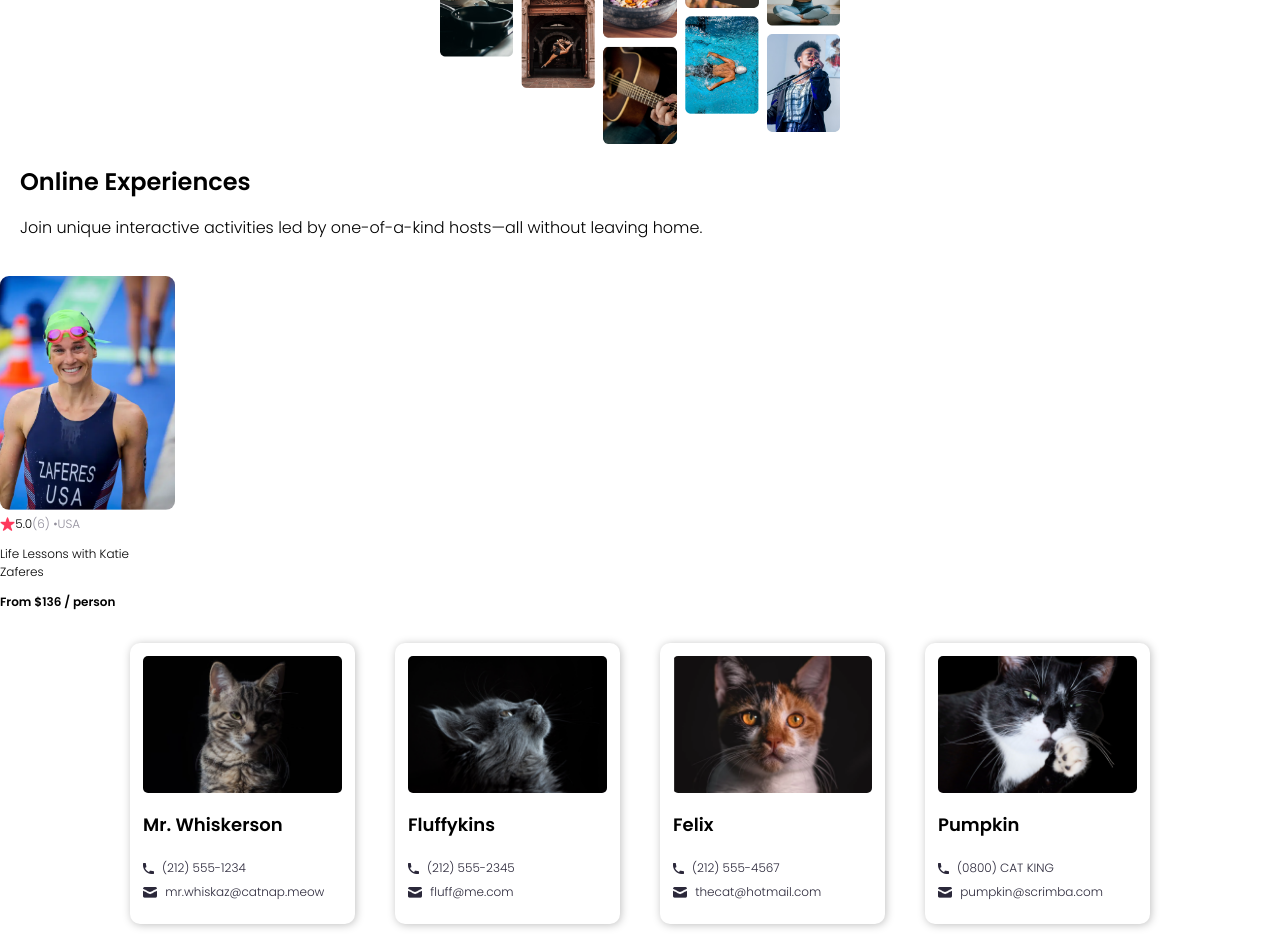
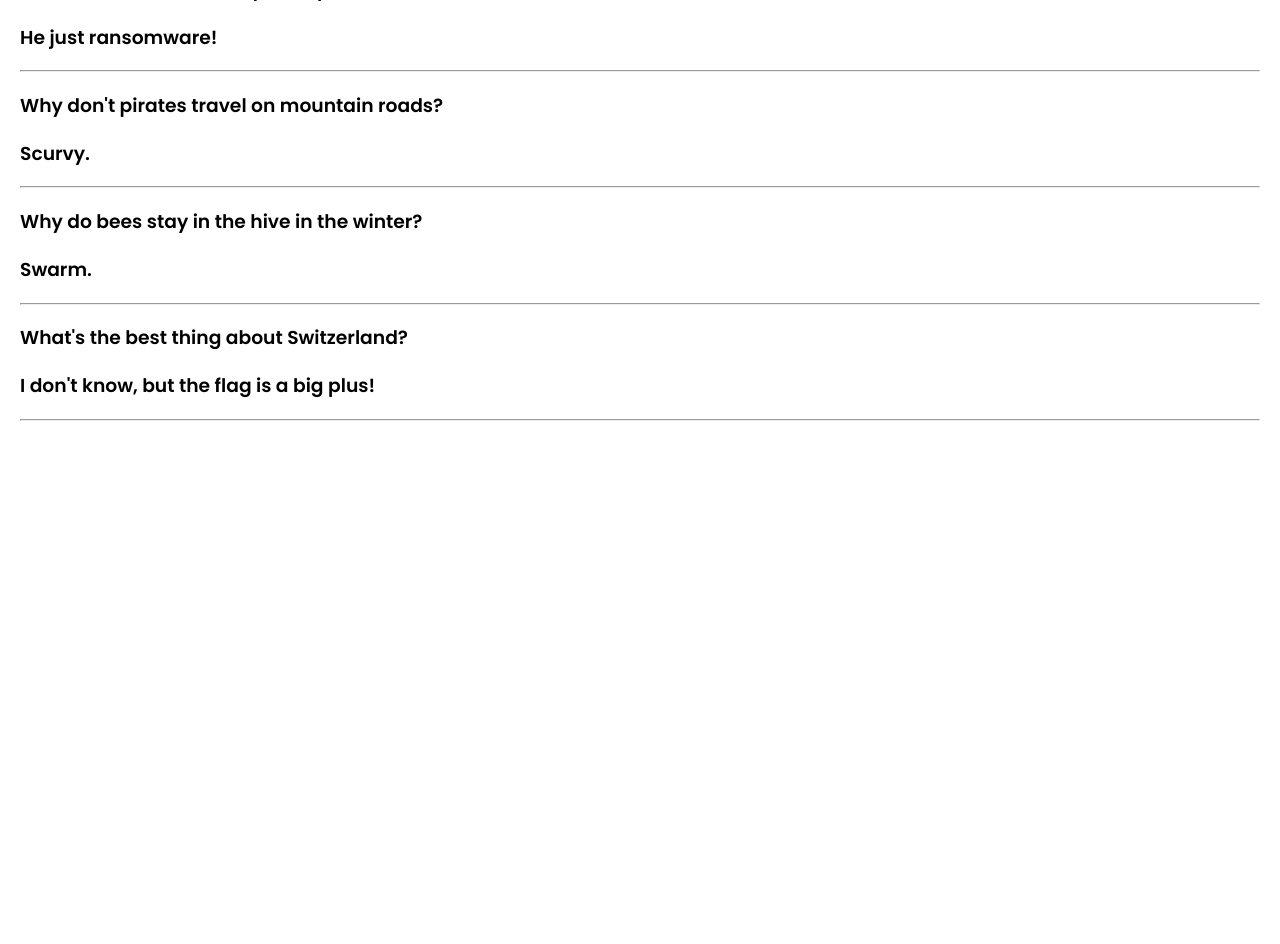
Before and after one commit to Evan-C-Mead/not-air-bnb, a React (Create React App) app: page / in a window 1280 px wide. Shown: the part 180-1124 px from the top of the page. After the commit the page ends 800 px from the top, so only its background shows below. Built offline with nearby package versions, Linux system fonts and the light colour scheme.

Commit message:
jokes created

```diff
--- a/src/App.js
+++ b/src/App.js
@@ -8,42 +8,64 @@
 import fluffykins from '../src/images/fluffykins.png';
 import felix from '../src/images/felix.png';
 import pumpkin from '../src/images/pumpkin.png';
+import Joke from './components/Joke';
 
-function App() {
+export default function App() {
     return (
-        <div>
-            <Navbar/>
-            <Hero/>
-            <Card/>
+        <div className="main">
+            {/*<Navbar />*/}
+            {/*<Hero />*/}
+            {/*<Card />*/}
 
-            <div className="contacts">
-                <Contact
-                    img={mrW}
-                    name="Mr. Whiskerson"
-                    phone="(212) 555-1234"
-                    email="mr.whiskaz@catnap.meow"
+            {/*<div className="contacts">*/}
+            {/*    <Contact*/}
+            {/*        img={mrW}*/}
+            {/*        name="Mr. Whiskerson"*/}
+            {/*        phone="(212) 555-1234"*/}
+            {/*        email="mr.whiskaz@catnap.meow"*/}
+            {/*    />*/}
+            {/*    <Contact*/}
+            {/*        img={fluffykins}*/}
+            {/*        name="Fluffykins"*/}
+            {/*        phone="(212) 555-2345"*/}
+            {/*        email="fluff@me.com"*/}
+            {/*    />*/}
+            {/*    <Contact*/}
+            {/*        img={felix}*/}
+            {/*        name="Felix"*/}
+            {/*        phone="(212) 555-4567"*/}
+            {/*        email="thecat@hotmail.com"*/}
+            {/*    />*/}
+            {/*    <Contact*/}
+            {/*        img={pumpkin}*/}
+            {/*        name="Pumpkin"*/}
+            {/*        phone="(0800) CAT KING"*/}
+            {/*        email="pumpkin@scrimba.com"*/}
+            {/*    />*/}
+            {/*</div>*/}
+
+            <div className="jokes">
+                <Joke
+                    setup="I got my daughter a fridge for her birthday."
+                    punchline="I can't wait to see her face light up when she opens it."
                 />
-                <Contact
-                    img={fluffykins}
-                    name="Fluffykins"
-                    phone="(212) 555-2345"
-                    email="fluff@me.com"
+                <Joke
+                    setup="How did the hacker escape the police?"
+                    punchline="He just ransomware!"
                 />
-                <Contact
-                    img={felix}
-                    name="Felix"
-                    phone="(212) 555-4567"
-                    email="thecat@hotmail.com"
+                <Joke
+                    setup="Why don't pirates travel on mountain roads?"
+                    punchline="Scurvy."
                 />
-                <Contact
-                    img={pumpkin}
-                    name="Pumpkin"
-                    phone="(0800) CAT KING"
-                    email="pumpkin@scrimba.com"
+                <Joke
+                    setup="Why do bees stay in the hive in the winter?"
+                    punchline="Swarm."
+                />
+                <Joke
+                    setup="What's the best thing about Switzerland?"
+                    punchline="I don't know, but the flag is a big plus!"
                 />
             </div>
         </div>
     )
 }
-
-export default App;
--- /dev/null
+++ b/src/components/Joke.js
@@ -0,0 +1,11 @@
+import React from "react"
+
+export default function Joke(props) {
+    return (
+        <div>
+            <h3>{props.setup}</h3>
+            <h3>{props.punchline}</h3>
+            <hr />
+        </div>
+    )
+}
--- a/src/css/index.css
+++ b/src/css/index.css
@@ -114,3 +114,7 @@
   font-size: 12px;
   color: #2B283A;
 }
+
+.jokes {
+  padding: 20px;
+}
```
